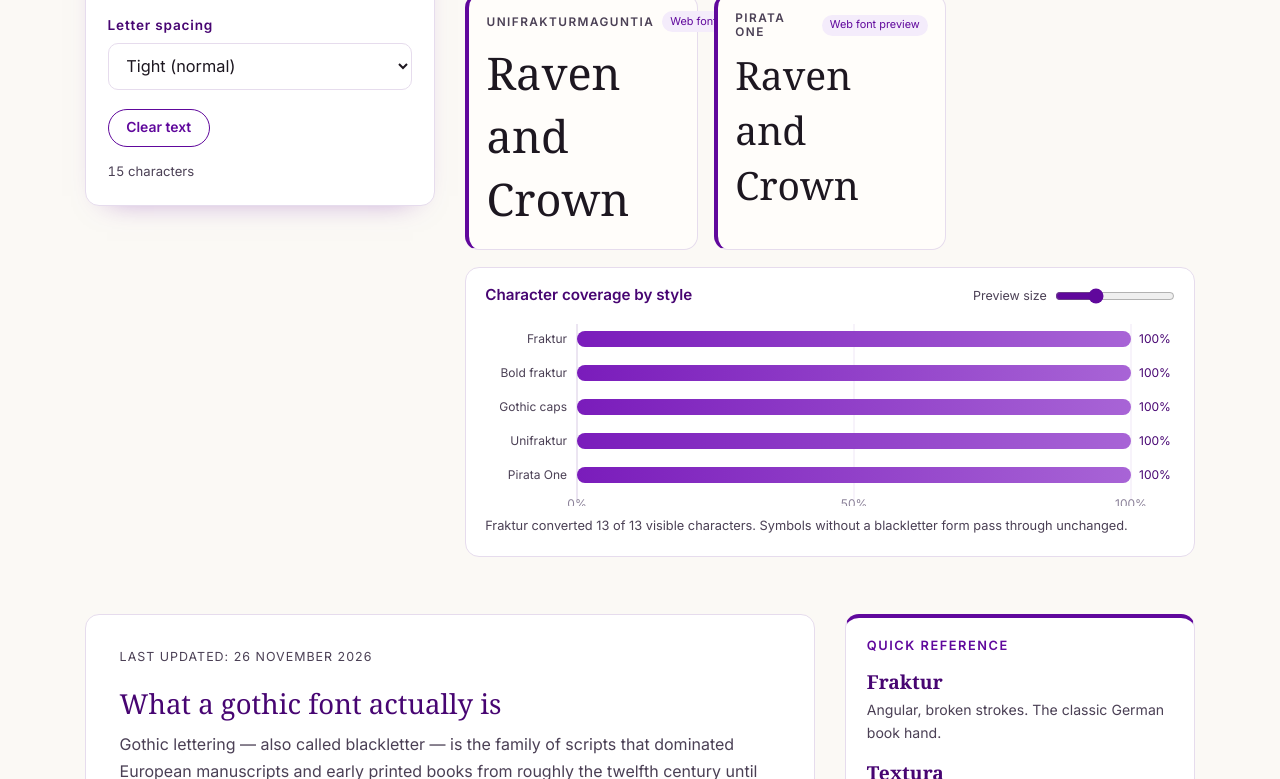
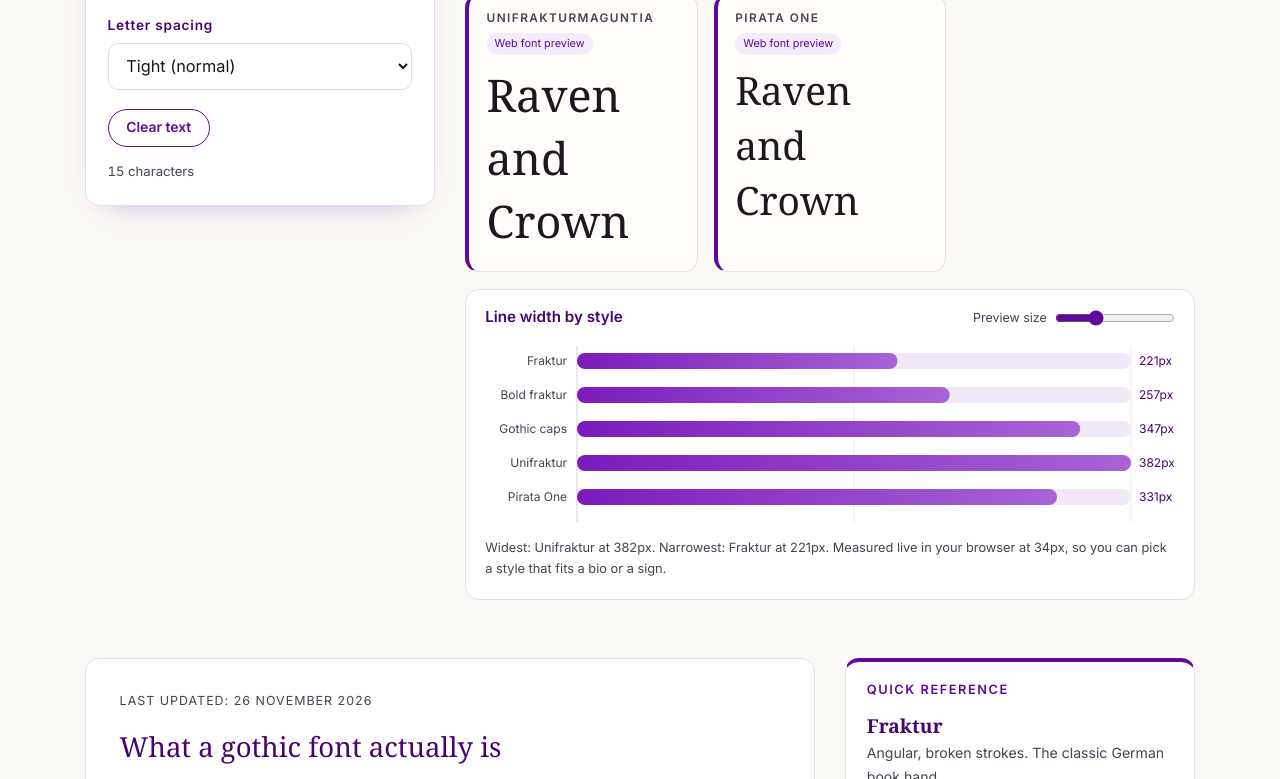
Before and after one commit to afreravi/daily-tools, a plain HTML site: page tools/076-gothic-font-generator/index.html in a window 1280 px wide. Shown: the part 737-1516 px from the top of the page. Drawn offline with nearby package versions, Linux system fonts and the light colour scheme; a web font is replaced by a local one.

Commit message:
feat(tools): gothic previews use math font fallback, width chart, a11y tweaks

```diff
--- a/tools/076-gothic-font-generator/index.html
+++ b/tools/076-gothic-font-generator/index.html
@@ -8,7 +8,7 @@
 <meta name="theme-color" content="#60089c">
 <link rel="preconnect" href="https://fonts.googleapis.com">
 <link rel="preconnect" href="https://fonts.gstatic.com" crossorigin>
-<link href="https://fonts.googleapis.com/css2?family=UnifrakturMaguntia&family=Pirata+One&family=Inter:wght@400;500;600&display=swap" rel="stylesheet">
+<link href="https://fonts.googleapis.com/css2?family=UnifrakturMaguntia&family=Pirata+One&family=Noto+Sans+Math&family=Inter:wght@400;500;600&display=swap" rel="stylesheet">
 <link rel="stylesheet" href="https://cdn.jsdelivr.net/npm/bootstrap@4.6.2/dist/css/bootstrap.min.css">
 <link rel="stylesheet" href="style.css">
 </head>
@@ -109,14 +109,14 @@
 
           <div class="chart-panel">
             <div class="chart-panel__head">
-              <h3 class="chart-panel__title">Character coverage by style</h3>
+              <h3 class="chart-panel__title">Line width by style</h3>
               <label for="chart-scale" class="chart-panel__label">Preview size
                 <input type="range" id="chart-scale" min="20" max="64" step="2" value="34">
               </label>
             </div>
             <canvas id="coverage-chart" height="190" role="img"
-                    aria-label="Bar chart showing the percentage of your characters each gothic style can render"></canvas>
-            <p class="chart-panel__caption" id="chart-caption">Coverage updates as you type.</p>
+                    aria-label="Bar chart comparing the rendered width of your text in each gothic style"></canvas>
+            <p class="chart-panel__caption" id="chart-caption">Type a word to compare how wide it runs in each gothic style.</p>
           </div>
         </div>
       </div>
--- a/tools/076-gothic-font-generator/script.js
+++ b/tools/076-gothic-font-generator/script.js
@@ -112,25 +112,28 @@
     return out.replace(new RegExp(THIN_SPACE + '+$'), '');
   }
 
-  function isBasicLatinLetterOrDigit(ch) {
-    var code = ch.charCodeAt(0);
-    return (code >= 48 && code <= 57) || (code >= 65 && code <= 90) || (code >= 97 && code <= 122);
+  var FONT_STACKS = {
+    fraktur: '"Noto Sans Math", "Cambria Math", "STIX Two Math", "DejaVu Sans", sans-serif',
+    bold: '"Noto Sans Math", "Cambria Math", "STIX Two Math", "DejaVu Sans", sans-serif',
+    caps: '"Noto Sans Math", "Cambria Math", "STIX Two Math", "DejaVu Sans", sans-serif',
+    maguntia: '"UnifrakturMaguntia", Georgia, serif',
+    pirata: '"Pirata One", Georgia, serif'
+  };
+
+  var SCALE = { fraktur: 1, bold: 1, caps: 1, maguntia: 1.32, pirata: 1.16 };
+
+  function styleText(text, key) {
+    if (key === 'maguntia' || key === 'pirata') { return text; }
+    return convert(text, key);
   }
 
-  function coverage(text, style) {
-    var total = 0;
-    var covered = 0;
-    for (var i = 0; i < text.length; i += 1) {
-      var ch = text.charAt(i);
-      if (/\s/.test(ch)) { continue; }
-      total += 1;
-      if (style === 'maguntia' || style === 'pirata') {
-        if (isBasicLatinLetterOrDigit(ch)) { covered += 1; }
-      } else if (convertChar(ch, style) !== ch) {
-        covered += 1;
-      }
-    }
-    return { total: total, covered: covered, pct: total ? Math.round((covered / total) * 100) : 0 };
+  /* Width is measured in the browser with the real font, so it reflects what the reader will see. */
+  function measureWidth(text, key, baseSize) {
+    var ctx = canvas.getContext('2d');
+    if (!ctx) { return 0; }
+    var size = Math.round(baseSize * SCALE[key]);
+    ctx.font = '400 ' + size + 'px ' + FONT_STACKS[key];
+    return ctx.measureText(text).width;
   }
 
   function setPreview(el, value, emptyLabel) {
@@ -154,6 +157,7 @@
     ctx.setTransform(ratio, 0, 0, ratio, 0, 0);
     ctx.clearRect(0, 0, cssWidth, cssHeight);
 
+    var maxPx = data.reduce(function (m, row) { return Math.max(m, row.px); }, 0) || 1;
     var padLeft = 92;
     var padRight = 44;
     var top = 12;
@@ -164,16 +168,13 @@
     ctx.font = '12px Inter, system-ui, sans-serif';
     ctx.textBaseline = 'middle';
 
-    [0, 50, 100].forEach(function (tick) {
-      var x = padLeft + (trackW * tick) / 100;
-      ctx.strokeStyle = tick === 0 ? '#d8cbe4' : '#efe7f6';
+    [0, 0.5, 1].forEach(function (fraction) {
+      var x = padLeft + trackW * fraction;
+      ctx.strokeStyle = fraction === 0 ? '#d8cbe4' : '#efe7f6';
       ctx.beginPath();
       ctx.moveTo(x, top - 4);
       ctx.lineTo(x, cssHeight - 6);
       ctx.stroke();
-      ctx.fillStyle = '#8b8199';
-      ctx.textAlign = 'center';
-      ctx.fillText(tick + '%', x, cssHeight - 2);
     });
 
     data.forEach(function (row, index) {
@@ -186,7 +187,7 @@
       roundRect(ctx, padLeft, y - barH / 2, trackW, barH, barH / 2);
       ctx.fill();
 
-      var width = Math.max(row.pct > 0 ? 6 : 0, (trackW * row.pct) / 100);
+      var width = Math.max(6, (trackW * row.px) / maxPx);
       if (width > 0) {
         var grad = ctx.createLinearGradient(padLeft, 0, padLeft + width, 0);
         grad.addColorStop(0, '#7a1cbb');
@@ -198,7 +199,7 @@
 
       ctx.fillStyle = '#470572';
       ctx.textAlign = 'left';
-      ctx.fillText(row.pct + '%', padLeft + trackW + 8, y);
+      ctx.fillText(row.px + 'px', padLeft + trackW + 8, y);
     });
   }
 
@@ -236,21 +237,26 @@
       ? trimmed.length + ' character' + (trimmed.length === 1 ? '' : 's')
       : 'Nothing typed yet';
 
+    var baseSize = parseInt(scaleInput.value, 10) || 34;
     var rows = STYLES.map(function (style) {
-      var cov = coverage(raw, style.key);
-      return { label: style.label, pct: cov.pct, covered: cov.covered, total: cov.total };
+      var sample = styleText(raw, style.key);
+      return { label: style.label, px: Math.round(measureWidth(sample, style.key, baseSize)) };
     });
 
     renderChart(rows);
 
-    var first = rows[0];
     if (!trimmed) {
-      caption.textContent = 'Type a word to see how much of it each style can convert.';
-    } else if (first.total === 0) {
-      caption.textContent = 'Only spaces so far — add letters to see coverage.';
+      caption.textContent = 'Type a word to compare how wide it runs in each gothic style.';
     } else {
-      caption.textContent = 'Fraktur converted ' + first.covered + ' of ' + first.total +
-        ' visible characters. Symbols without a blackletter form pass through unchanged.';
+      var widest = rows.reduce(function (best, row) {
+        return row.px > best.px ? row : best;
+      }, rows[0]);
+      var narrowest = rows.reduce(function (best, row) {
+        return row.px < best.px ? row : best;
+      }, rows[0]);
+      caption.textContent = 'Widest: ' + widest.label + ' at ' + widest.px + 'px. Narrowest: ' +
+        narrowest.label + ' at ' + narrowest.px + 'px. Measured live in your browser at ' +
+        baseSize + 'px, so you can pick a style that fits a bio or a sign.';
     }
   }
 
@@ -337,6 +343,10 @@
     resizeTimer = window.setTimeout(update, 140);
   });
 
+  if (document.fonts && document.fonts.ready) {
+    document.fonts.ready.then(update);
+  }
+
   applyScale();
   update();
 }());
--- a/tools/076-gothic-font-generator/style.css
+++ b/tools/076-gothic-font-generator/style.css
@@ -212,6 +212,7 @@ a:hover { color: var(--primary-deep); }
   justify-content: space-between;
   gap: .5rem;
   margin-bottom: .55rem;
+  flex-wrap: wrap;
 }
 .preview__name {
   font-size: .74rem;
@@ -247,6 +248,7 @@ a:hover { color: var(--primary-deep); }
 
 .preview__text {
   margin: 0;
+  font-family: "Noto Sans Math", "Cambria Math", "STIX Two Math", "Segoe UI Symbol", "DejaVu Sans", sans-serif;
   font-size: 1.45rem;
   line-height: 1.4;
   word-break: break-word;
```
